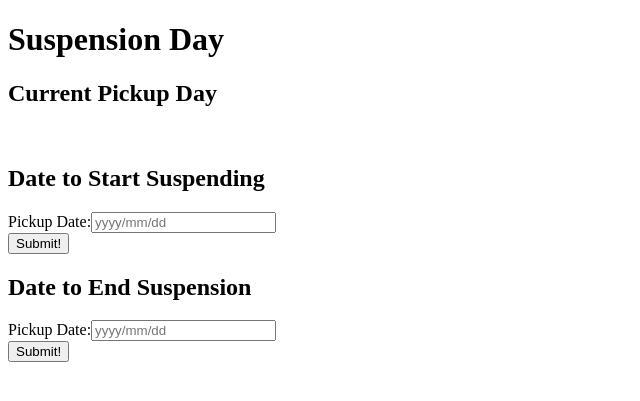
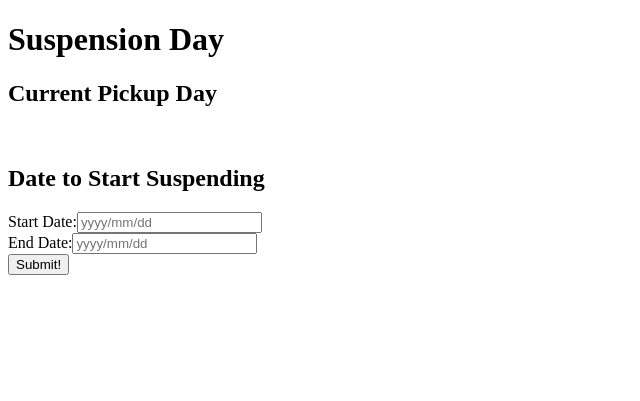
Before and after one commit to gloera92/Trash_Collector_Collab, a Django app: template trash_collector/customers/templates/customers/start_end_day.html in a window 1280 px wide. Shown: the top 401 px of the page, without its empty margins (0-640 px from the left). Run offline with Django 3.2, Linux system fonts and the light colour scheme; the template is opened without the code that fills it, so the values that code supplies are empty.

Commit message:
fixed the html and view function to store the suspinsion dates in the table

```diff
--- a/trash_collector/customers/templates/customers/start_end_day.html
+++ b/trash_collector/customers/templates/customers/start_end_day.html
@@ -14,18 +14,11 @@
 <h2>Current Pickup Day</h2>
 {{Customer.pickup_date}}<br>
 <h2>Date to Start Suspending</h2>
-<form action="{% url 'customers:start_day' %}" method="post">
+<form action="{% url 'customers:start_end_day' %}" method="post">
     {% csrf_token %}
-    Pickup Date:<input type="text" name="Suspend Start Date" placeholder="yyyy/mm/dd" id="Suspend Start Date"><br>
-<input type="submit" value="Submit!"></form>
-
-
-<h2>Date to End Suspension</h2>
-{% csrf_token %}
-<form action="{% url 'customers:end_day' %}" method="post">
-    {% csrf_token %}
-    Pickup Date:<input type="text" name="Suspend End Date" placeholder="yyyy/mm/dd" id="Suspend End Date"><br>
-<input type="submit" value="Submit!">
+    Start Date:<input type="text" name="Suspend Start Date" placeholder="yyyy/mm/dd" id="Suspend Start Date"><br>
+    End Date:<input type="text" name="Suspend End Date" placeholder="yyyy/mm/dd" id="Suspend End Date"><br>
+    <input type="submit" value="Submit!">
 </form>
 
 
--- a/trash_collector/customers/urls.py
+++ b/trash_collector/customers/urls.py
@@ -10,6 +10,6 @@
     path('new/', views.create, name='create_new_customer'),
     path('pickup/', views.pickup_day, name='pickup'),
     path('change_day/', views.change_day, name='change_day'),
-    path('start_end_day/', views.suspend_start_day, name='start_day'),
-    path('start_end_day/', views.suspend_end_day, name='end_day'),
+    path('start_end_day/', views.suspend_start_day, name='start_end_day'),
+
 ]
--- a/trash_collector/templates/base.html
+++ b/trash_collector/templates/base.html
@@ -21,7 +21,7 @@
     <div class="collapse navbar-collapse" id="Home">
         <ul class="navbar-nav">
         <li class="nav-item">
-          <a class="nav-link active" aria-current="page"  href='pickup'>Pick up Day</a>
+          <a class="nav-link active" aria-current="page"  href="{% url 'customers:pickup' %}">Pick up Day</a>
         </li>
         <li class="nav-item">
           <a class="nav-link-active" aria-current="page" href="start_end_day">Suspend Account</a>
```
Also changed, not shown: trash_collector/customers/templates/customers/pickup.html (+27 -2 lines), trash_collector/customers/views.py (+2 -11 lines).
